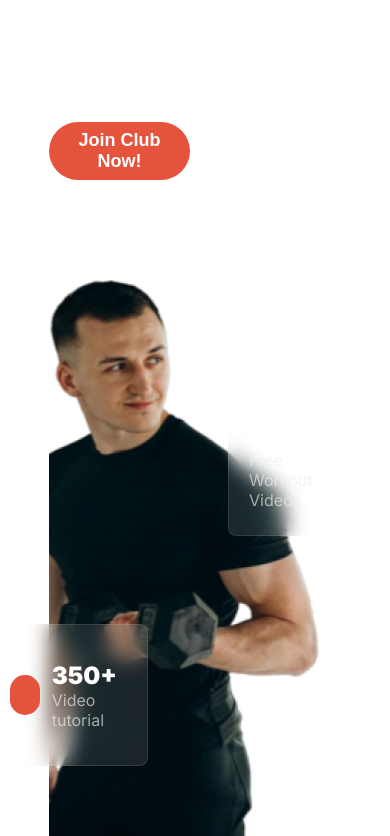
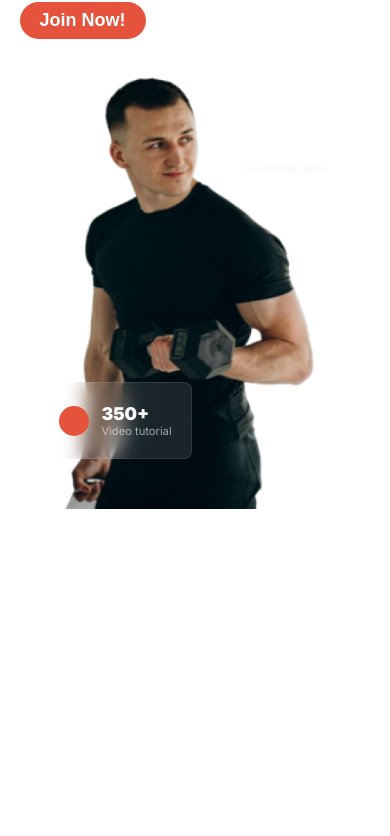
Before and after one commit to MishkatMukit/versatile-fitness-club, a plain HTML site: page index.html in a window 390 px wide. Shown: the part 306-1142 px from the top of the page. After the commit the page ends 844 px from the top, so only its background shows below. Drawn offline with Linux system fonts and the light colour scheme; a web font is replaced by a local one.

Commit message:
banner fix

```diff
--- a/index.html
+++ b/index.html
@@ -42,7 +42,7 @@
                         help you get fit and stay fit!
                     </p>
                     <div class="banner-button">
-                        <button class="primary-button">Join Club Now!</button>
+                        <button class="primary-button">Join <span id="club">Club</span> Now!</button>
                         <button class="secondary-button">Download App</button>
                     </div>
                 </div>
@@ -52,13 +52,13 @@
 
                         </div>
                         <div>
-                            <h4 class="video-card-title">350+</h4>
+                            <h5 class="video-card-title">350+</h5>
                             <p class="video-card-subtitle">Video tutorial</p>
                         </div>
                     </div>
                     <div id="card2" class="video-card ">
-                        <div>
-                            <h4 class="video-card-title">500+</h4>
+                        <div class="video-card-content">
+                            <h5 class="video-card-title">500+</h5>
                             <p class="video-card-subtitle">Free Workout Videos</p>
                         </div>
                     </div>
--- a/styles/style.css
+++ b/styles/style.css
@@ -109,13 +109,23 @@
     font-weight: 400;
 }
 
+.banner-side {
+    height: 580px;
+    display: flex;
+    align-items: flex-end;
+    background-image: url('../images/Images2.png');
+    background-size: contain;
+    background-repeat: no-repeat;
+    background-position: bottom right;
+}
+
 .banner-button {
     display: flex;
     gap: 14px;
 }
 
 .video-card-title {
-    font-size: 1.5rem;
+    font-size: 2.5rem;
     font-weight: 900;
     color: white;
 }
@@ -137,7 +147,7 @@
     align-items: center;
     justify-content: center;
     gap: 12px;
-    padding: 20px 20px;
+    /* padding: 10px 15px; */
     height: 100px;
     width: 200px;
     background: rgba(255, 255, 255, 0.1);
@@ -146,31 +156,31 @@
     border-radius: 8px;
 }
 
-.banner-side {
-    height: 580px;
-    display: flex;
-    align-items: flex-end;
-    background-image: url('../images/Images2.png');
-    background-repeat: no-repeat;
-    background-position: bottom right;
-}
+
 #card1 {
+
     position: relative;
     top: -70px;
     right: 60px;
-
 }
 
 #card2 {
+
     position: relative;
     top: -300px;
     right: -55px;
 }
 
+
+
 /* Responsive media query starts here */
 @media screen and (max-width:576px) {
+    .container {
+        max-width: 90%;
+    }
+
     .navbar {
-        padding: 20px;
+        padding: 20px 0px;
     }
 
     .nav-links {
@@ -184,20 +194,64 @@
     .banner {
         flex-direction: column;
     }
+
+    .banner-content {
+        padding: 20px 0px;
+    }
+
+    .banner-side {
+        height: 450px;
+        background-position: bottom center;
+        /* background-size: civer; */
+    }
+
     .banner-title {
-    font-size: 2.25rem;
-    color: white;
-}
+        font-size: 2.25rem;
+        color: white;
+    }
+
+    #club {
+        display: none;
+    }
+
     #card1 {
+        width: 150px;
+        height: 75px;
+        font-size: 1rem;
         position: relative;
-        top: -70px;
-        right: 60px;
+        top: -50px;
+        right: -20px;
 
     }
 
+    #card1 .video-card-title {
+        font-size: 1.1rem;
+    }
+
+    #card1 .video-card-subtitle {
+        font-size: 0.7rem;
+    }
+
+    .red-dot {
+        width: 30px;
+        height: 30px;
+    }
+
+
     #card2 {
+        width: 145px;
+        height: 75px;
         position: relative;
-        top: -300px;
-        right: -20px;
+        top: -320px;
+        right: -40px;
+    }
+
+    #card2 .video-card-title {
+        font-size: 1.8rem;
+
+    }
+
+    #card2 .video-card-subtitle {
+        font-size: 0.5rem;
     }
 }
```
